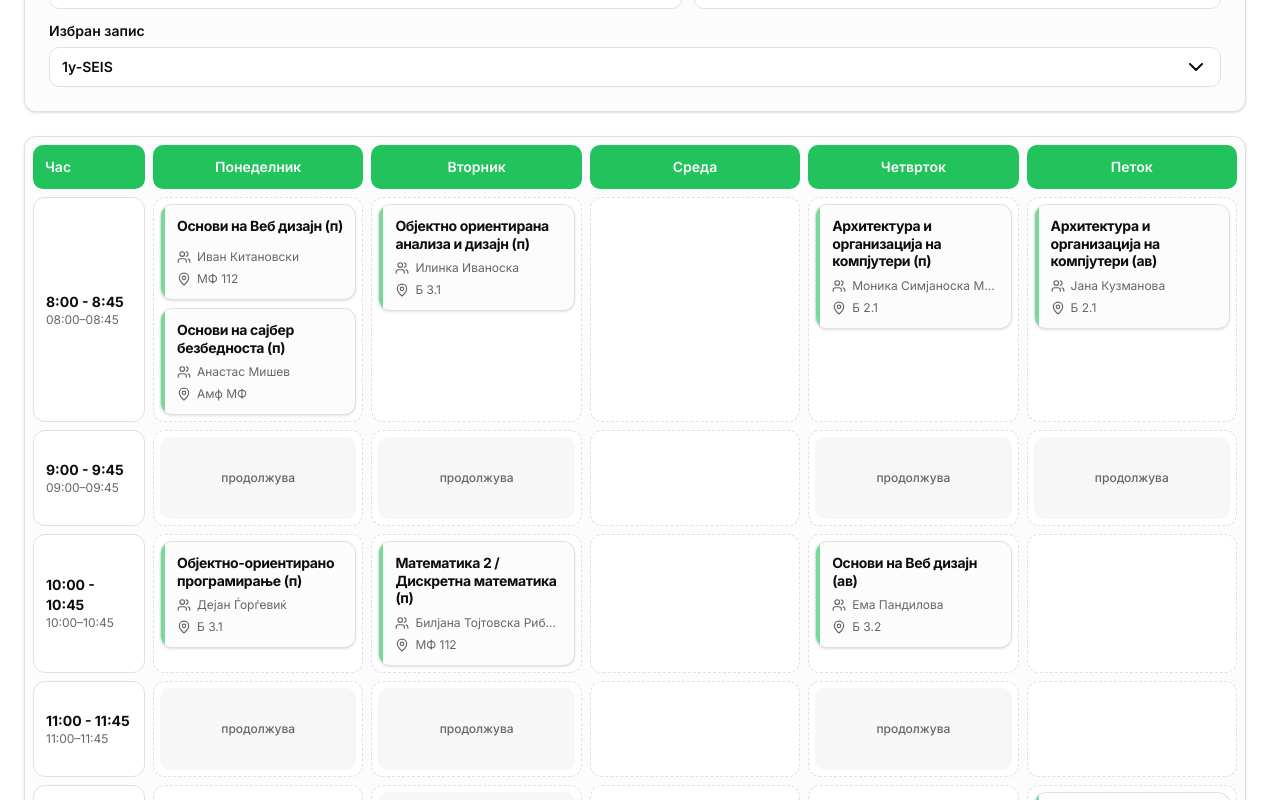
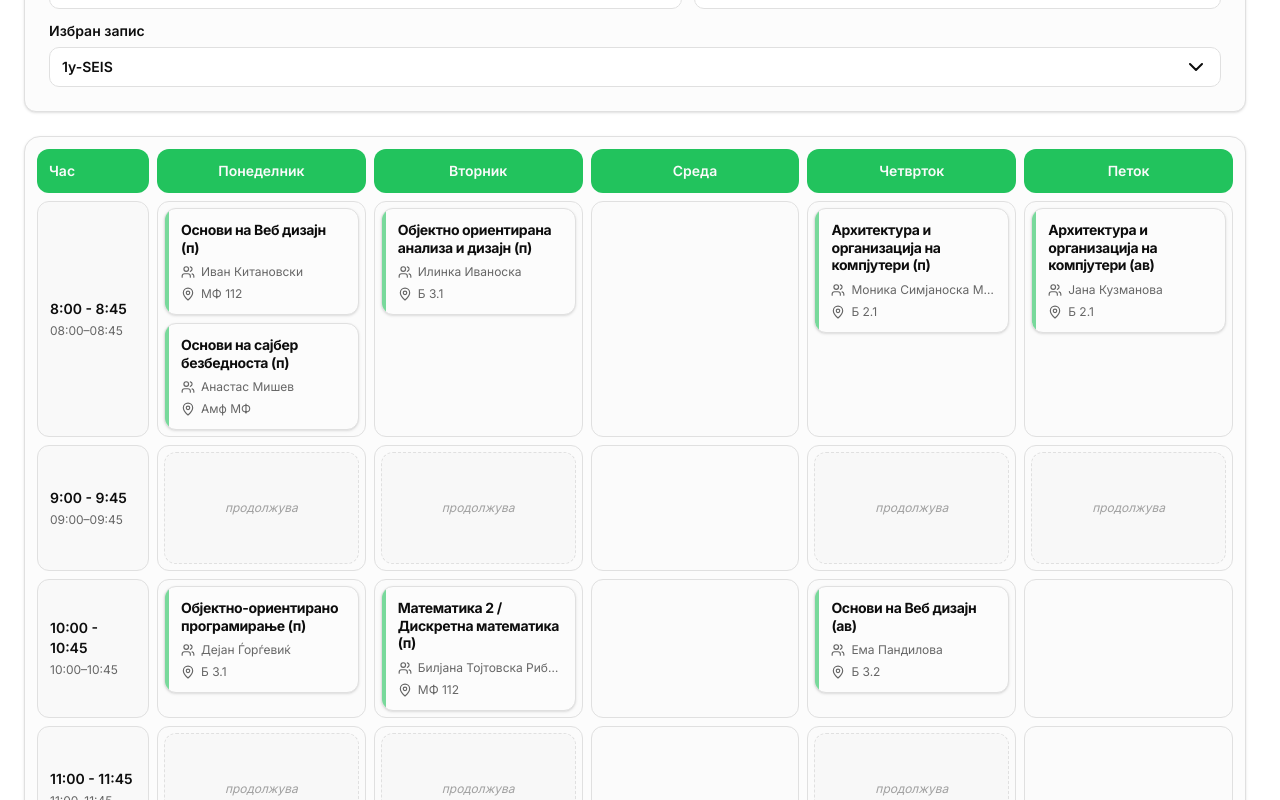
Before and after one commit to finki-hub/timetables-listing, a React (Vite) app: page / in a window 1280 px wide. Shown: the part 440-1240 px from the top of the page. Built offline with nearby package versions, Linux system fonts and the light colour scheme.

Commit message:
refactor(grid): redesign timetable grid, skeleton and empty states

```diff
--- a/src/components/TimetableGrid.tsx
+++ b/src/components/TimetableGrid.tsx
@@ -1,13 +1,9 @@
+import { CalendarXIcon } from 'lucide-react';
+
 import type { EduPagePeriod, ResolvedCard } from '@/lib/types';
 
 import { CardBlock } from '@/components/CardBlock';
-import {
-  Card,
-  CardContent,
-  CardDescription,
-  CardHeader,
-  CardTitle,
-} from '@/components/ui/card';
+import { Card, CardContent, CardHeader, CardTitle } from '@/components/ui/card';
 import { Skeleton } from '@/components/ui/skeleton';
 import { dayNames } from '@/lib/resolve-cards';
 
@@ -23,17 +19,40 @@ type TimetableGridProps = {
 };
 
 const GridSkeleton = () => (
-  <Card>
-    <CardContent className="grid grid-cols-1 gap-3 pt-5 md:grid-cols-3">
-      {Array.from({ length: 12 }).map((_, index) => (
+  <div className="grid gap-4">
+    <div className="hidden rounded-xl border bg-card p-3 shadow-sm lg:block">
+      <div className="grid min-w-[980px] grid-cols-[7rem_repeat(5,minmax(10rem,1fr))] gap-2">
+        <Skeleton className="h-10" />
+        {dayNames.map((day) => (
           <Skeleton
-          className="h-24"
-          // eslint-disable-next-line @eslint-react/no-array-index-key -- Skeleton placeholders are static and never reorder
-          key={index}
+            className="h-10"
+            key={day}
           />
         ))}
+        {Array.from({ length: 12 }, (_, index) => `cell-${String(index)}`).map(
+          (cellKey) => (
+            <Skeleton
+              className="col-span-6 h-24"
+              key={cellKey}
+            />
+          ),
+        )}
+      </div>
+    </div>
+    <div className="grid gap-3 lg:hidden">
+      {dayNames.slice(0, 3).map((day) => (
+        <Card key={day}>
+          <CardHeader className="p-4">
+            <Skeleton className="h-5 w-24" />
+          </CardHeader>
+          <CardContent className="flex flex-col gap-2 p-4 pt-0">
+            <Skeleton className="h-20" />
+            <Skeleton className="h-20" />
           </CardContent>
         </Card>
+      ))}
+    </div>
+  </div>
 );
 
 const PeriodRow = ({ cards, period }: PeriodRowProps) => {
@@ -41,8 +60,8 @@ const PeriodRow = ({ cards, period }: PeriodRowProps) => {
 
   return (
     <>
-      <div className="flex min-h-24 flex-col justify-center rounded-lg border bg-background px-3 text-sm">
-        <span className="font-bold">{period.name}</span>
+      <div className="flex min-h-28 flex-col justify-center gap-1 rounded-lg border bg-muted/30 px-3 py-2 text-sm">
+        <span className="font-semibold text-foreground">{period.name}</span>
         <span className="text-xs text-muted-foreground">
           {period.starttime}–{period.endtime}
         </span>
@@ -74,7 +93,7 @@ const PeriodRow = ({ cards, period }: PeriodRowProps) => {
           }
 
           return occupiedByPrevious ? (
-            <div className="flex h-full items-center justify-center rounded-md bg-muted/50 text-xs font-medium text-muted-foreground">
+            <div className="flex h-full min-h-28 items-center justify-center rounded-lg border border-dashed bg-muted/20 text-xs italic text-muted-foreground/60">
               продолжува
             </div>
           ) : null;
@@ -82,7 +101,7 @@ const PeriodRow = ({ cards, period }: PeriodRowProps) => {
 
         return (
           <div
-            className="min-h-24 rounded-lg border border-dashed bg-background p-1.5"
+            className="min-h-28 rounded-lg border bg-card/50 p-1.5 transition-colors hover:bg-card"
             key={`${day}-${period.id}`}
           >
             {cellContent}
@@ -100,14 +119,18 @@ const TimetableGrid = ({ cards, isLoading, periods }: TimetableGridProps) => {
 
   if (cards.length === 0) {
     return (
-      <Card>
-        <CardHeader>
-          <CardTitle>Нема записи во распоредот</CardTitle>
-          <CardDescription>
+      <div className="flex flex-col items-center justify-center rounded-xl border border-dashed bg-card py-16 text-center shadow-sm">
+        <CalendarXIcon
+          aria-hidden="true"
+          className="mb-4 h-10 w-10 text-muted-foreground/40"
+        />
+        <h3 className="text-lg font-semibold text-foreground">
+          Нема записи во распоредот
+        </h3>
+        <p className="mt-1 max-w-sm text-sm text-muted-foreground">
           Избраниот запис нема закажани термини во оваа верзија.
-          </CardDescription>
-        </CardHeader>
-      </Card>
+        </p>
+      </div>
     );
   }
 
@@ -118,39 +141,49 @@ const TimetableGrid = ({ cards, isLoading, periods }: TimetableGridProps) => {
           const dayCards = cards.filter((card) => card.dayIndex === dayIndex);
 
           return (
-            <Card key={day}>
-              <CardHeader className="p-4">
+            <Card
+              className="overflow-hidden"
+              key={day}
+            >
+              <CardHeader className="flex flex-row items-center justify-between bg-muted/30 p-4">
                 <CardTitle className="text-base">{day}</CardTitle>
+                <span className="inline-flex items-center rounded-full bg-primary/10 px-2.5 py-0.5 text-xs font-medium text-primary">
+                  {dayCards.length}
+                </span>
               </CardHeader>
-              <CardContent className="flex flex-col gap-2 p-4 pt-0">
+              <CardContent className="flex flex-col gap-3 p-4 pt-0">
                 {dayCards.length > 0 ? (
                   dayCards.map((card) => (
                     <div
-                      className="flex flex-col gap-1 rounded-lg border p-3"
+                      className="flex flex-col gap-2 rounded-lg bg-muted/30 p-3"
                       key={card.id}
                     >
-                      <div className="text-xs font-medium text-muted-foreground">
+                      <div className="flex items-center gap-2 text-xs font-medium text-muted-foreground">
+                        <span className="inline-flex items-center rounded-md bg-background px-2 py-0.5 text-xs font-medium shadow-sm">
                           {card.period.starttime}–{card.period.endtime}
+                        </span>
                       </div>
                       <CardBlock card={card} />
                     </div>
                   ))
                 ) : (
-                  <p className="text-sm text-muted-foreground">Нема термини.</p>
+                  <p className="py-4 text-center text-sm text-muted-foreground">
+                    Нема термини.
+                  </p>
                 )}
               </CardContent>
             </Card>
           );
         })}
       </div>
-      <div className="hidden overflow-x-auto rounded-lg border bg-card p-2 shadow-sm lg:block">
+      <div className="hidden overflow-x-auto rounded-xl border bg-card p-3 shadow-sm lg:block">
         <div className="grid min-w-[980px] grid-cols-[7rem_repeat(5,minmax(10rem,1fr))] gap-2">
-          <div className="rounded-md bg-primary px-3 py-3 text-sm font-semibold text-primary-foreground">
-            Час
+          <div className="flex items-center rounded-lg bg-primary px-3 py-3 text-sm font-semibold text-primary-foreground">
+            <span>Час</span>
           </div>
           {dayNames.map((day) => (
             <div
-              className="rounded-md bg-primary px-3 py-3 text-center text-sm font-semibold text-primary-foreground"
+              className="flex items-center justify-center rounded-lg bg-primary px-3 py-3 text-center text-sm font-semibold text-primary-foreground"
               key={day}
             >
               {day}
```
Lines whose indentation alone changed are shown as unchanged.
